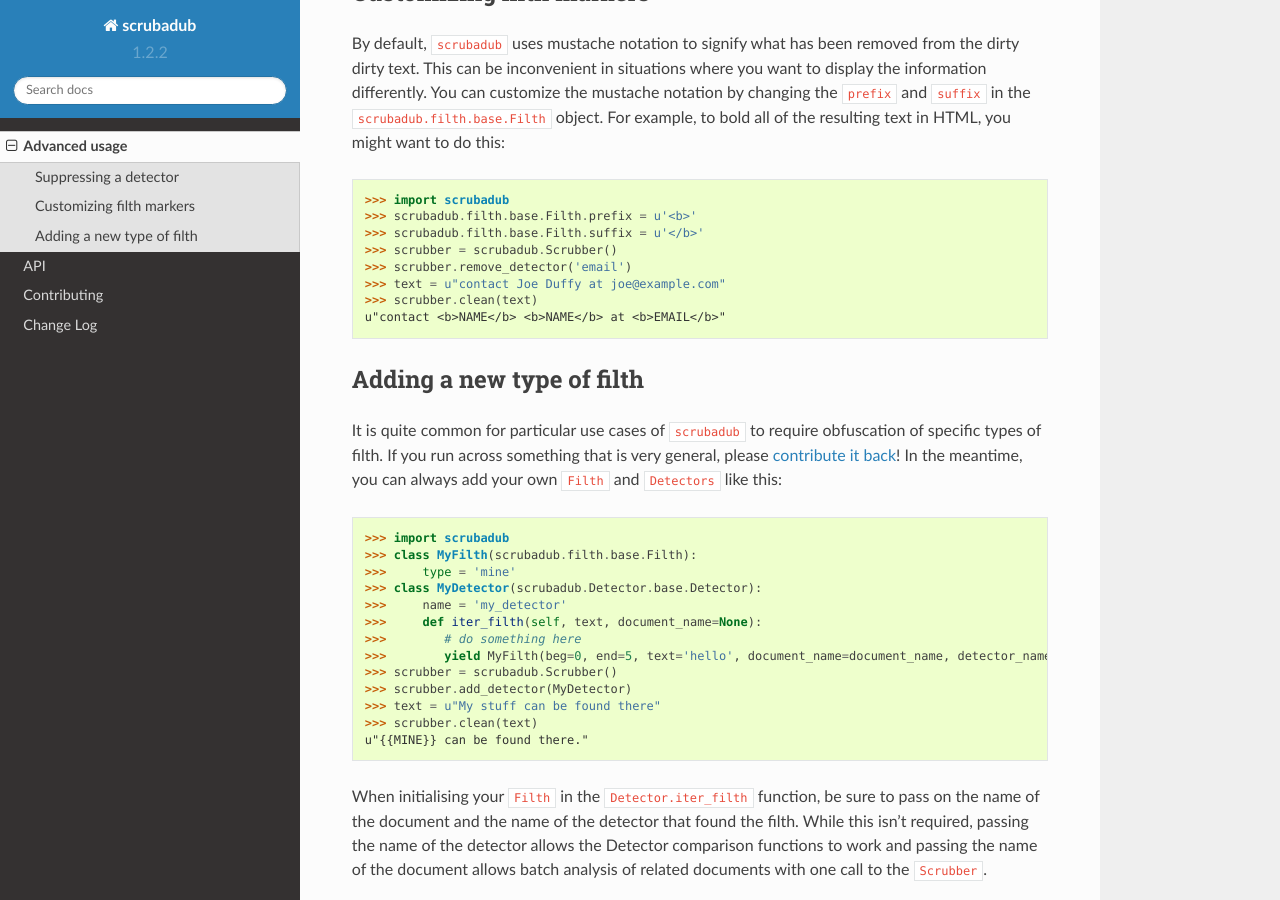
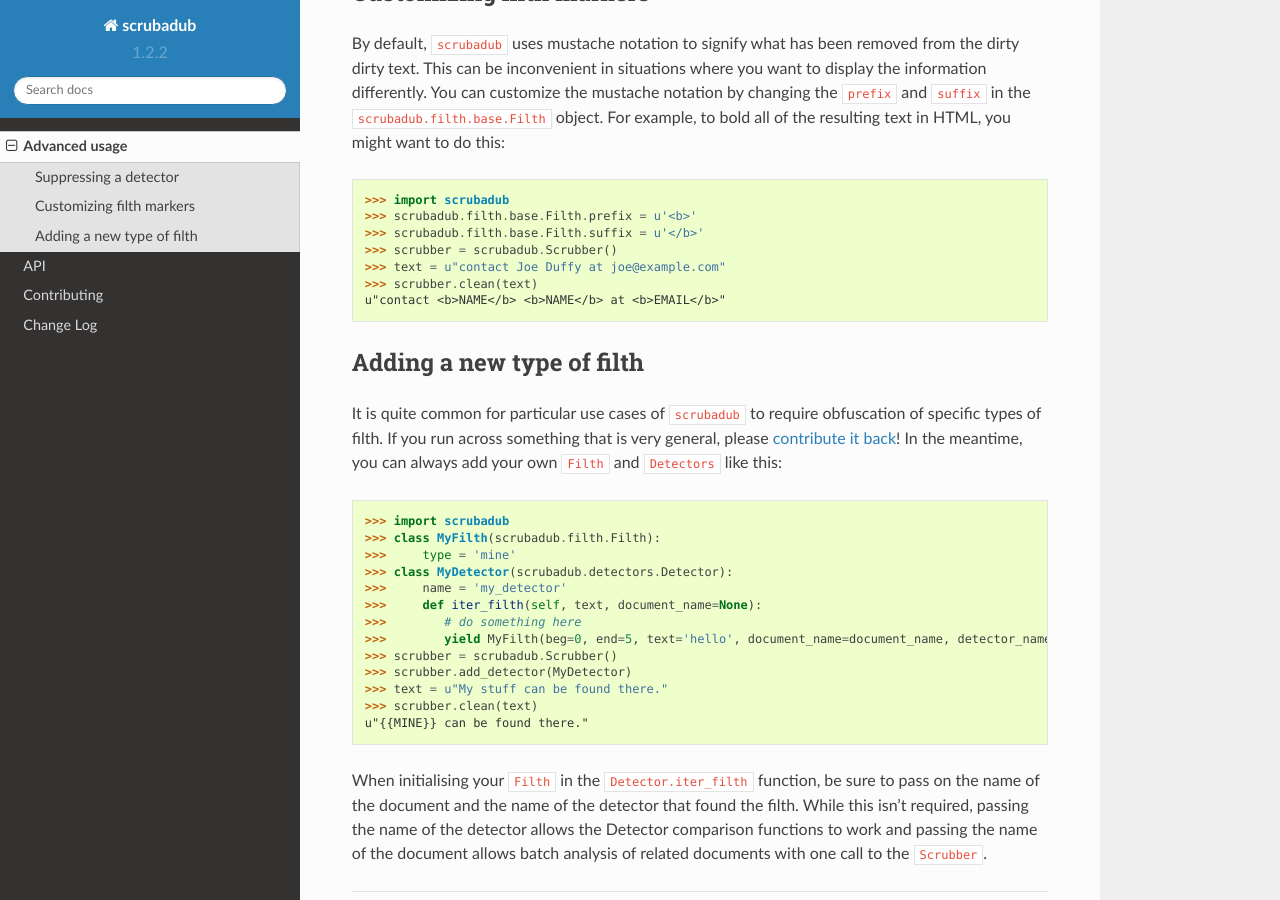
Before and after one commit to LeapBeyond/scrubadub, a Sphinx documentation site: the page built from docs/advanced_usage.rst, in a window 1280 px wide and 900 px high, scrolled down 609 px. Built offline with Sphinx 7.4.7 and the Read the Docs theme 2.0.0, drawn with Linux system fonts in a browser that asks for light colours.

Commit message:
update examples

```diff
--- a/docs/advanced_usage.rst
+++ b/docs/advanced_usage.rst
@@ -44,7 +44,6 @@ resulting text in HTML, you might want to do this:
     >>> scrubadub.filth.base.Filth.prefix = u'<b>'
     >>> scrubadub.filth.base.Filth.suffix = u'</b>'
     >>> scrubber = scrubadub.Scrubber()
-    >>> scrubber.remove_detector('email')
     >>> text = u"contact Joe Duffy at joe@example.com"
     >>> scrubber.clean(text)
     u"contact <b>NAME</b> <b>NAME</b> at <b>EMAIL</b>"
@@ -61,16 +60,16 @@ you can always add your own ``Filth`` and ``Detectors`` like this:
 .. code:: pycon
 
     >>> import scrubadub
-    >>> class MyFilth(scrubadub.filth.base.Filth):
+    >>> class MyFilth(scrubadub.filth.Filth):
     >>>     type = 'mine'
-    >>> class MyDetector(scrubadub.Detector.base.Detector):
+    >>> class MyDetector(scrubadub.detectors.Detector):
     >>>     name = 'my_detector'
     >>>     def iter_filth(self, text, document_name=None):
     >>>        # do something here
     >>>        yield MyFilth(beg=0, end=5, text='hello', document_name=document_name, detector_name=self.name)
     >>> scrubber = scrubadub.Scrubber()
     >>> scrubber.add_detector(MyDetector)
-    >>> text = u"My stuff can be found there"
+    >>> text = u"My stuff can be found there."
     >>> scrubber.clean(text)
     u"{{MINE}} can be found there."
 
```
